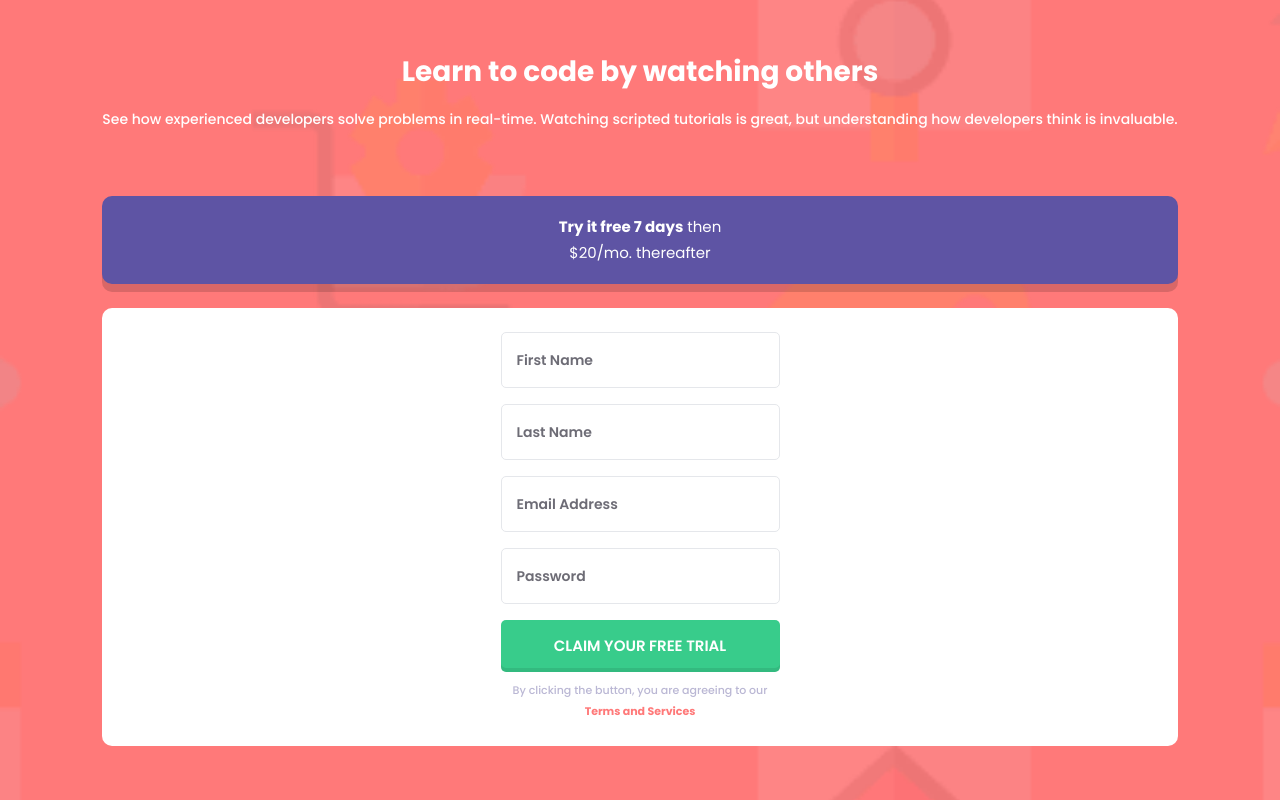
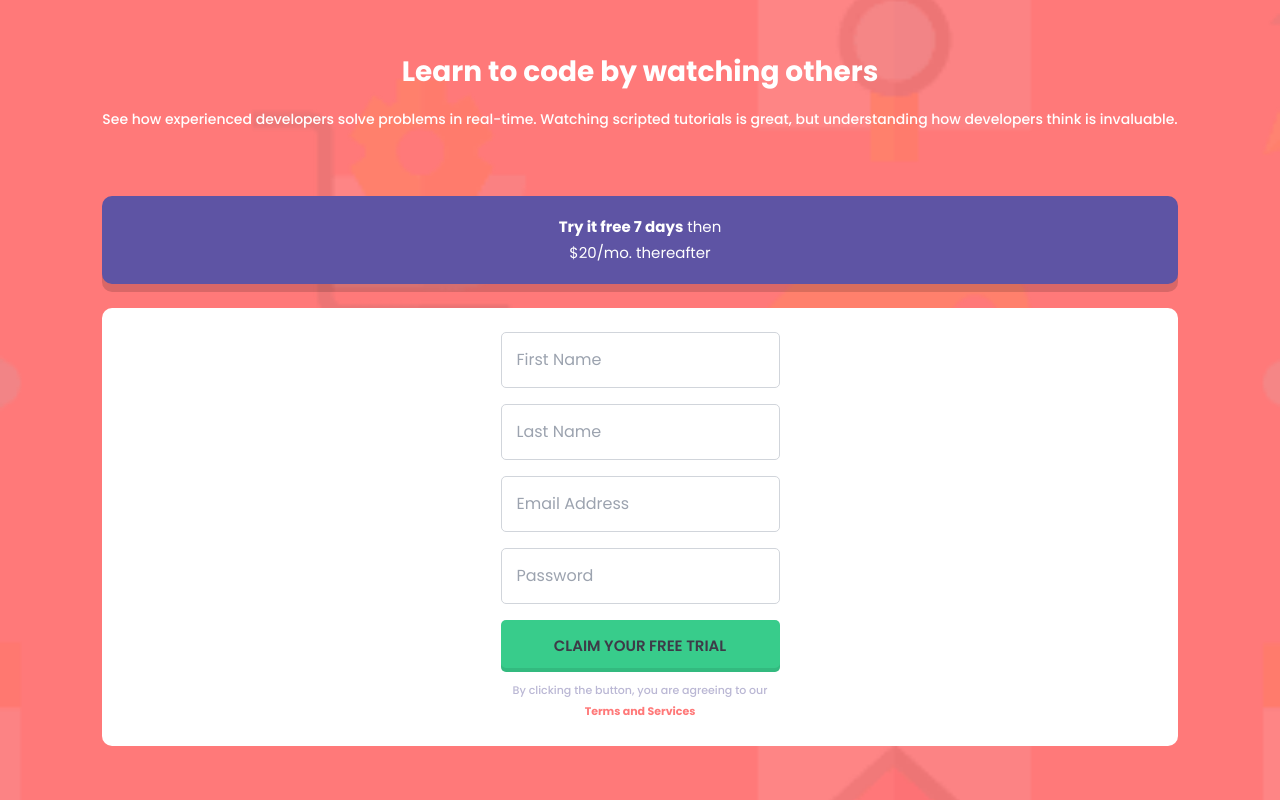
Before and after one commit to BYCODDE/intro-component-with-sign-up-form, a React (Vite) app: page / in a window 1280 px wide. Built offline with nearby package versions, Linux system fonts and the light colour scheme.

Commit message:
logic added validation left!

```diff
--- a/src/components/Main/Main.tsx
+++ b/src/components/Main/Main.tsx
@@ -1,33 +1,63 @@
+import { useState } from "react";
+
+type FormData = {
+  first_name: string;
+  last_name: string;
+  email: string;
+  password: string;
+};
+
 function Main() {
+  const [data, setData] = useState<FormData>({
+    first_name: "",
+    last_name: "",
+    email: "",
+    password: "",
+  });
+
+  const handleSubmit = (e: React.FormEvent<HTMLFormElement>) => {
+    e.preventDefault();
+    setData({ ...data, first_name: "", last_name: "", email: "", password: "" });
+    console.log(data);
+  };
+
   return (
     <main>
-      <form className="rounded-[10px]  bg-[#FFF] p-[24px] cursor-pointer">
+      <form
+        onSubmit={handleSubmit}
+        className="rounded-[10px] bg-white p-[24px] cursor-pointer text-[#3D3B48]"
+      >
         <div className="flex justify-center items-center flex-col gap-[16px]">
           <input
-            className="w-full p-[15px] border-[1px] solid #DEDEDE max-w-[279px] max-h-[56px] placeholder:text-[#3D3B48]  placeholder:text-[14px] placeholder:font-[600] placeholder:leading-[26px] placeholder:opacity-75 focus:outline-none   focus:border-1 focus:border-solid focus:border-[#5E54A4] rounded-[5px]"
-            id="firstName"
-            name="firstName"
+            className="w-full p-[15px] border border-gray-300 max-w-[279px] max-h-[56px] placeholder-custom focus:outline-none focus:border-1 focus:border-solid focus:border-[#5E54A4] rounded-[5px]"
+            name="first_name"
+            value={data.first_name}
+            onChange={(e) => setData({ ...data, first_name: e.target.value })}
             placeholder="First Name"
           />
 
           <input
-            className="w-full p-[15px] border-[1px] solid #DEDEDE max-w-[279px] max-h-[56px] placeholder:text-[#3D3B48]  placeholder:text-[14px] placeholder:font-[600] placeholder:leading-[26px] placeholder:opacity-75 focus:outline-none   focus:border-1 focus:border-solid focus:border-[#5E54A4] rounded-[5px]"
-            id="lastName"
-            name="lastName"
+            className="w-full p-[15px] border border-gray-300 max-w-[279px] max-h-[56px] placeholder-custom focus:outline-none focus:border-1 focus:border-solid focus:border-[#5E54A4] rounded-[5px]"
+            name="last_name"
+            value={data.last_name}
+            onChange={(e) => setData({ ...data, last_name: e.target.value })}
             placeholder="Last Name"
           />
 
           <input
-            className="w-full p-[15px] border-[1px] solid #DEDEDE max-w-[279px] max-h-[56px] placeholder:text-[#3D3B48]  placeholder:text-[14px] placeholder:font-[600] placeholder:leading-[26px] placeholder:opacity-75 focus:outline-none   focus:border-1 focus:border-solid focus:border-[#5E54A4] rounded-[5px]"
-            id="email"
+            className="w-full p-[15px] border border-gray-300 max-w-[279px] max-h-[56px] placeholder-custom focus:outline-none focus:border-1 focus:border-solid focus:border-[#5E54A4] rounded-[5px]"
             name="email"
+            value={data.email}
+            onChange={(e) => setData({ ...data, email: e.target.value })}
             placeholder="Email Address"
           />
 
           <input
-            className="w-full p-[15px] border-[1px] solid #DEDEDE max-w-[279px] max-h-[56px] placeholder:text-[#3D3B48]  placeholder:text-[14px] placeholder:font-[600] placeholder:leading-[26px] placeholder:opacity-75 focus:outline-none   focus:border-1 focus:border-solid focus:border-[#5E54A4] rounded-[5px]"
-            id="password"
+            className="w-full p-[15px] border border-gray-300 max-w-[279px] max-h-[56px] placeholder-custom focus:outline-none focus:border-1 focus:border-solid focus:border-[#5E54A4] rounded-[5px]"
+            type="password"
             name="password"
+            value={data.password}
+            onChange={(e) => setData({ ...data, password: e.target.value })}
             placeholder="Password"
           />
         </div>
```
